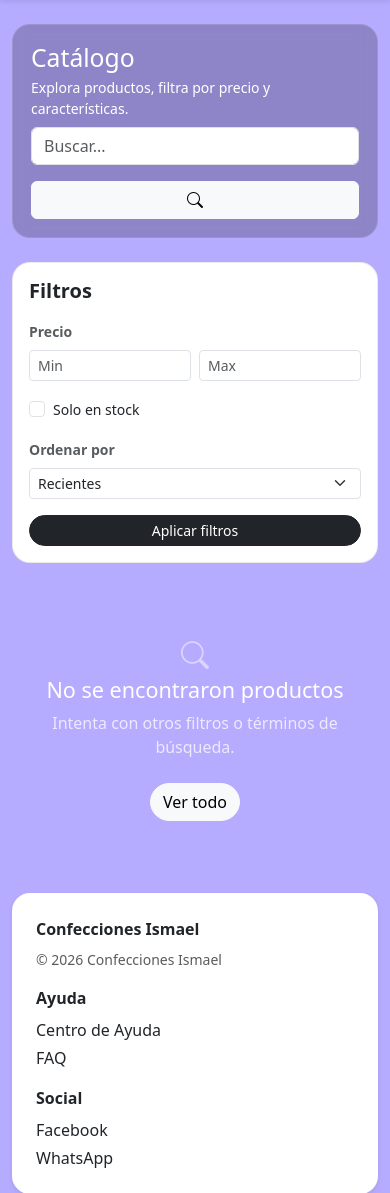
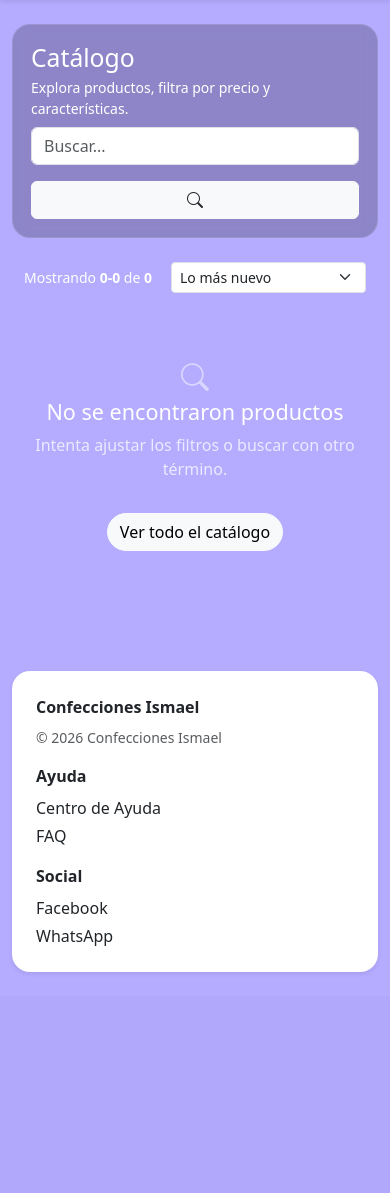
Before and after one commit to Diegames364/WebPageConfeccionesIsmael, a Django app: page /catalogo/ in a window 390 px wide. Shown: the part 58-1251 px from the top of the page. After the commit the page ends 1030 px from the top, so only its background shows below. Run offline with Django 5.2, Linux system fonts and the light colour scheme; data that the repository does not hold is empty.

Commit message:
arreglo catalogo

```diff
--- a/apps/catalog/views.py
+++ b/apps/catalog/views.py
@@ -68,11 +68,23 @@ def product_list(request):
     # Precio mínimo para cards
     products = products.annotate(min_price=Min("variants__price"))
 
-    # Orden
-    if sort in ("price_asc", "price_desc"):
-        products = products.order_by("min_price" if sort == "price_asc" else "-min_price")
+    # =========================================================
+    # LÓGICA DE ORDENAMIENTO (Agrupando por Categoría)
+    # =========================================================
+    if sort == "newest":
+        # Primero agrupa por categoría, luego por los más nuevos
+        products = products.order_by("category__name", "-created_at")
+    elif sort == "name_asc":
+        products = products.order_by("category__name", "name")
+    elif sort == "name_desc":
+        products = products.order_by("category__name", "-name")
+    elif sort == "price_asc":
+        products = products.order_by("category__name", "min_price")
+    elif sort == "price_desc":
+        products = products.order_by("category__name", "-min_price")
     else:
-        products = products.order_by(SORT_MAP.get(sort, "-created_at"))
+        # Default fallback
+        products = products.order_by("category__name", "-created_at")
 
     # Stats precio
     price_stats = Variant.objects.filter(is_active=True, product__is_active=True).aggregate(
@@ -136,8 +148,7 @@ def product_detail(request, slug):
     variants = (
         Variant.objects
         .filter(product=product, is_active=True)
-        .select_related("variant_image")   # ✅ importante para imagen por variante
-        .prefetch_related("attributes")
+        .select_related("variant_image")
         .order_by("price")
     )
 
@@ -148,13 +159,13 @@ def product_detail(request, slug):
             "variant_choices": [],
         })
 
-    # ✅ Construir choices con image_url
+
     variant_choices = []
     for v in variants:
         attrs = list(v.attributes.all())
         desc = ", ".join([f"{a.name}: {a.value}" for a in attrs]) if attrs else "Variante"
 
-        # Imagen de variante -> fallback a primera del producto -> vacío
+
         image_url = ""
         if v.variant_image:
             image_url = v.variant_image.image.url
@@ -168,7 +179,7 @@ def product_detail(request, slug):
             "label": desc,
             "price": str(v.price),
             "stock": v.stock,
-            "image_url": image_url,  # ✅ NUEVO
+            "image_url": image_url,
             "color": {
                     "name": v.color.name,
                     "hex_code": v.color.hex_code
@@ -203,7 +214,6 @@ def product_detail(request, slug):
             messages.error(request, "Esta variante no tiene stock.")
             return redirect("catalog:detail", slug=slug)
 
-        # ✅ antes esto estaba después de un return y no se ejecutaba
         messages.success(request, "Producto agregado al carrito ✅")
         return redirect("catalog:detail", slug=slug)
 
--- a/templates/catalog/list.html
+++ b/templates/catalog/list.html
@@ -27,146 +27,144 @@
       {% if get_params.in_stock %}<input type="hidden" name="in_stock" value="{{ get_params.in_stock }}">{% endif %}
       {% if get_params.sort %}<input type="hidden" name="sort" value="{{ get_params.sort }}">{% endif %}
 
-      <button type="submit" class="btn btn-light text-nowrap">
+      <button type="submit" class="btn btn-light text-dark fw-bold">
         <i class="bi bi-search"></i>
       </button>
     </form>
   </div>
 </div>
 
+<div class="container-fluid pb-5">
   <div class="row g-4">
 
-  <aside class="col-12 col-lg-3">
-    <div class="filter-card bg-white p-3 filter-sticky">
-       <div class="d-flex justify-content-between align-items-center mb-3">
-         <h5 class="mb-0 fw-bold">Filtros</h5>
-         {% if request.GET %}
-           <a href="{% url 'catalog:list' %}" class="small text-danger text-decoration-none">
-             Limpiar
-           </a>
-         {% endif %}
-       </div>
+    <aside class="col-lg-3 d-none d-lg-block">
+      <div class="card filter-card border-0 shadow-sm filter-sticky p-3">
+        <h5 class="mb-3 fw-bold"><i class="bi bi-sliders me-2"></i>Filtros</h5>
 
-       <form method="get" id="filterForm">
-         {% if q %}<input type="hidden" name="q" value="{{ q }}">{% endif %}
+        <form method="get">
+            <input type="hidden" name="q" value="{{ q }}">
+            <input type="hidden" name="sort" value="{{ sort }}">
 
-         <div class="mb-3">
-           <label class="form-label small fw-bold text-muted">Precio</label>
+            <div class="mb-4">
+                <label class="form-label fw-semibold small text-uppercase text-muted">Precio</label>
                 <div class="d-flex gap-2">
-             <input type="number" name="min" class="form-control form-control-sm" placeholder="Min" value="{{ get_params.min }}">
-             <input type="number" name="max" class="form-control form-control-sm" placeholder="Max" value="{{ get_params.max }}">
+                    <input type="number" name="min" class="form-control form-control-sm" placeholder="Min" value="{{ min }}">
+                    <input type="number" name="max" class="form-control form-control-sm" placeholder="Max" value="{{ max }}">
                 </div>
             </div>
 
-         <div class="mb-3 form-check">
-            <input type="checkbox" class="form-check-input" name="in_stock" value="1" id="checkStock"
-                   {% if get_params.in_stock %}checked{% endif %}>
-            <label class="form-check-label small" for="checkStock">Solo en stock</label>
+            <div class="mb-4 form-check form-switch">
+                <input class="form-check-input" type="checkbox" id="stockCheck" name="in_stock" value="1" {% if in_stock %}checked{% endif %}>
+                <label class="form-check-label small" for="stockCheck">Solo en Stock</label>
             </div>
 
-         <div class="mb-3">
-            <label class="form-label small fw-bold text-muted">Ordenar por</label>
-            <select name="sort" class="form-select form-select-sm">
-              <option value="">Recientes</option>
-              <option value="price_asc" {% if get_params.sort == 'price_asc' %}selected{% endif %}>Precio: Menor a Mayor</option>
-              <option value="price_desc" {% if get_params.sort == 'price_desc' %}selected{% endif %}>Precio: Mayor a Menor</option>
+            <hr class="text-muted opacity-25">
+
+            {% for attr in attr_ui %}
+            <div class="mb-4">
+                <label class="form-label fw-semibold small text-uppercase text-muted">{{ attr.label }}</label>
+                <select name="{{ attr.key }}" class="form-select form-select-sm">
+                    <option value="">Todos</option>
+                    {% for val in attr.values %}
+                        <option value="{{ val }}" {% if attr.selected == val %}selected{% endif %}>
+                            {{ val }}
+                        </option>
+                    {% endfor %}
                 </select>
             </div>
+            {% endfor %}
 
-         <button type="submit" class="btn btn-dark btn-sm w-100 rounded-pill">Aplicar filtros</button>
+            <div class="d-grid gap-2">
+                <button class="btn btn-dark btn-sm rounded-pill" type="submit">Aplicar Filtros</button>
+                <a href="{% url 'catalog:list' %}" class="btn btn-outline-secondary btn-sm rounded-pill">Limpiar</a>
+            </div>
         </form>
       </div>
     </aside>
 
-  <section class="col-12 col-lg-9">
-    {% if page_obj.object_list %}
+    <div class="col-lg-9">
 
-      {# --- SECCIÓN 1: PRODUCTOS SIN CATEGORÍA --- #}
-      {# Recorremos para encontrar los que NO tienen categoría #}
-      <div class="row g-3 mb-4">
-        {% for p in page_obj.object_list %}
-          {% if not p.category %}
-            <div class="col-12 col-sm-6 col-lg-4">
-               <div class="bg-white product-card h-100 position-relative">
-                  {% with img=p.images.all|first %}
-                    {% if img %}
-                      <img class="product-img" src="{{ img.image.url }}" alt="{{ img.alt_text }}">
+      <div class="d-flex justify-content-between align-items-center mb-3">
+        <span class="text-white small">
+           Mostrando <strong>{{ page_obj.start_index }}-{{ page_obj.end_index }}</strong> de <strong>{{ page_obj.paginator.count }}</strong>
+        </span>
+
+        <form method="get" class="d-flex align-items-center gap-2">
+            <input type="hidden" name="q" value="{{ q }}">
+            <input type="hidden" name="min" value="{{ min }}">
+            <input type="hidden" name="max" value="{{ max }}">
+            {% if in_stock %}<input type="hidden" name="in_stock" value="1">{% endif %}
+            {% for k,v in get_params.items %}
+                {% if k|slice:":5" == "attr_" %}<input type="hidden" name="{{ k }}" value="{{ v }}">{% endif %}
+            {% endfor %}
+
+            <label class="text-white small me-1 d-none d-sm-block">Ordenar:</label>
+            <select name="sort" class="form-select form-select-sm" style="width: auto;" onchange="this.form.submit()">
+                <option value="newest" {% if sort == "newest" %}selected{% endif %}>Lo más nuevo</option>
+                <option value="price_asc" {% if sort == "price_asc" %}selected{% endif %}>Precio: Menor a Mayor</option>
+                <option value="price_desc" {% if sort == "price_desc" %}selected{% endif %}>Precio: Mayor a Menor</option>
+                <option value="name_asc" {% if sort == "name_asc" %}selected{% endif %}>Nombre (A-Z)</option>
+                <option value="name_desc" {% if sort == "name_desc" %}selected{% endif %}>Nombre (Z-A)</option>
+            </select>
+        </form>
+      </div>
+
+      {% if page_obj %}
+      <div class="row row-cols-1 row-cols-sm-2 row-cols-md-3 g-3">
+        {% for product in page_obj %}
+        <div class="col">
+            <div class="card h-100 product-card shadow-sm border-0">
+                <a href="{% url 'catalog:detail' product.slug %}" class="text-decoration-none">
+                    <div class="position-relative">
+                        {% if product.images.first %}
+                            <img src="{{ product.images.first.image.url }}" class="card-img-top product-img" alt="{{ product.name }}">
                         {% else %}
-                      <div class="product-img d-flex align-items-center justify-content-center text-muted bg-light">
+                            <div class="d-flex align-items-center justify-content-center bg-light text-muted product-img">
                                 <i class="bi bi-image fs-1"></i>
                             </div>
                         {% endif %}
-                  {% endwith %}
 
-                  <div class="p-3 d-flex flex-column flex-grow-1">
-                    <h6 class="mb-1 text-dark">{{ p.name }}</h6>
-                    <div class="text-muted small mb-3 flex-grow-1">
-                       {{ p.description|truncatechars:70 }}
+                        {% if product.category %}
+                        <span class="position-absolute top-0 start-0 m-2 badge bg-dark bg-opacity-75 rounded-pill shadow-sm">
+                            {{ product.category.name }}
+                        </span>
+                        {% endif %}
+                    </div>
+                </a>
+
+                <div class="card-body d-flex flex-column p-3">
+                    <h5 class="card-title fs-6 fw-bold text-dark mb-1 text-truncate">
+                        <a href="{% url 'catalog:detail' product.slug %}" class="text-decoration-none text-dark">
+                            {{ product.name }}
+                        </a>
+                    </h5>
+
+                    <p class="card-text text-muted small mb-3 flex-grow-1" style="display: -webkit-box; -webkit-line-clamp: 2; -webkit-box-orient: vertical; overflow: hidden;">
+                        {{ product.description|striptags }}
+                    </p>
+
+                    <div class="d-flex justify-content-between align-items-end mt-auto pt-2 border-top">
+                        <div class="d-flex flex-column">
+                            <small class="text-muted" style="font-size: 0.8rem; line-height: 1.2;">Desde</small>
+                            <span class="fw-bold text-dark fs-5">
+                                {% if product.min_price %}
+                                    ${{ product.min_price }}
+                                {% else %}
+                                    <span class="fs-6">Consultar</span>
+                                {% endif %}
+                            </span>
                         </div>
 
-                    {% if p.min_price %}
-                       <div class="fw-bold mb-2">${{ p.min_price }}</div>
-                    {% endif %}
-
-                    <a class="btn btn-outline-dark btn-pill w-100 mt-auto stretched-link" href="{% url 'catalog:detail' p.slug %}">
-                      Ver producto <i class="bi bi-arrow-right"></i>
+                        <a href="{% url 'catalog:detail' product.slug %}" class="btn btn-sm btn-dark rounded-pill px-3">
+                            Ver más
                         </a>
                     </div>
-                </div>
-                </div>
-          {% endif %}
-        {% endfor %}
-      </div>
 
-
-      {# --- SECCIÓN 2: PRODUCTOS AGRUPADOS POR CATEGORÍA --- #}
-      {# Agrupamos la lista (ya viene ordenada por category desde el modelo) #}
-      {% regroup page_obj.object_list by category as category_list %}
-
-      {% for category_group in category_list %}
-        {# Solo mostramos el grupo si la categoría NO es None #}
-        {% if category_group.grouper %}
-
-            <div class="category-section-title">
-               {{ category_group.grouper.name }}
-            </div>
-
-            <div class="row g-3 mb-4">
-              {% for p in category_group.list %}
-                <div class="col-12 col-sm-6 col-lg-4">
-                   <div class="bg-white product-card h-100 position-relative">
-                      {% with img=p.images.all|first %}
-                        {% if img %}
-                          <img class="product-img" src="{{ img.image.url }}" alt="{{ img.alt_text }}">
-                        {% else %}
-                          <div class="product-img d-flex align-items-center justify-content-center text-muted bg-light">
-                            <i class="bi bi-image fs-1"></i>
-                          </div>
-                        {% endif %}
-                      {% endwith %}
-
-                      <div class="p-3 d-flex flex-column flex-grow-1">
-                        <h6 class="mb-1 text-dark">{{ p.name }}</h6>
-                        <div class="text-muted small mb-3 flex-grow-1">
-                           {{ p.description|truncatechars:70 }}
-                        </div>
-
-                        {% if p.min_price %}
-                           <div class="fw-bold mb-2">${{ p.min_price }}</div>
-                        {% endif %}
-
-                        <a class="btn btn-outline-dark btn-pill w-100 mt-auto stretched-link" href="{% url 'catalog:detail' p.slug %}">
-                          Ver producto <i class="bi bi-arrow-right"></i>
-                        </a>
                 </div>
             </div>
         </div>
         {% endfor %}
       </div>
-
-        {% endif %}
-      {% endfor %}
-
 
       {% if page_obj.paginator.num_pages > 1 %}
         <nav class="mt-5">
@@ -196,11 +194,14 @@
       <div class="text-center py-5 text-white">
         <i class="bi bi-search fs-1 mb-3 opacity-50"></i>
         <h4>No se encontraron productos</h4>
-        <p class="opacity-75">Intenta con otros filtros o términos de búsqueda.</p>
-        <a href="{% url 'catalog:list' %}" class="btn btn-light btn-pill mt-2">Ver todo</a>
+        <p class="opacity-75">Intenta ajustar los filtros o buscar con otro término.</p>
+        <a href="{% url 'catalog:list' %}" class="btn btn-light rounded-pill mt-3">
+            Ver todo el catálogo
+        </a>
       </div>
     {% endif %}
-  </section>
 
     </div>
+  </div>
+</div>
 {% endblock %}
```
Lines whose indentation alone changed are shown as unchanged.
